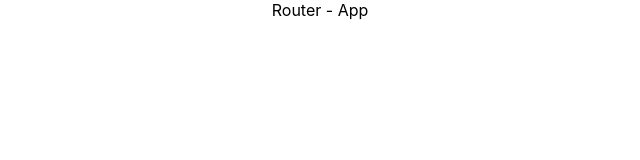
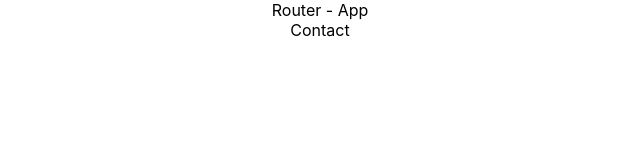
Before and after one commit to ManojBhandarkar98/codehelp-router-app, a React (Create React App) app: page /contact in a window 1280 px wide. Shown: the top 160 px of the page, without its empty margins (320-960 px from the left). Built offline with nearby package versions, Linux system fonts and the light colour scheme.

Commit message:
Epi - 08 - Intermediate - react all route pages created

```diff
--- a/src/App.js
+++ b/src/App.js
@@ -1,9 +1,22 @@
+import { Route, Routes } from 'react-router-dom';
 import './App.css';
+import Support from './components/Support';
+import About from './components/About';
+import Contact from './components/Contact';
+import NotFound from './components/NotFound';
 
 function App() {
   return (
     <div className="App">
       Router - App
+      <Routes>
+        //Multiple Route
+        <Route path='/' element={<div>Home </div>}>Single Route</Route>
+        <Route path='/support' element={<Support/>}>Support</Route>
+        <Route path='/about' element={<About />}>About</Route>
+        <Route path='/contact' element={<Contact/>}>Contact Us</Route>
+        <Route path='*' element={<NotFound/>}/>
+      </Routes>
     </div>
   );
 }
--- /dev/null
+++ b/src/components/About.js
@@ -0,0 +1,9 @@
+import React from 'react'
+
+const About = () => {
+  return (
+    <div>About</div>
+  )
+}
+
+export default About
--- /dev/null
+++ b/src/components/Contact.js
@@ -0,0 +1,9 @@
+import React from 'react'
+
+const Contact = () => {
+  return (
+    <div>Contact</div>
+  )
+}
+
+export default Contact
--- /dev/null
+++ b/src/components/NotFound.js
@@ -0,0 +1,9 @@
+import React from 'react'
+
+const NotFound = () => {
+  return (
+    <div>404 Not Found</div>
+  )
+}
+
+export default NotFound
--- /dev/null
+++ b/src/components/Support.js
@@ -0,0 +1,9 @@
+import React from 'react'
+
+const Support = () => {
+  return (
+    <div>Support</div>
+  )
+}
+
+export default Support
```
Also changed, not shown: src/components/Home.js (added, +9 -0 lines).
